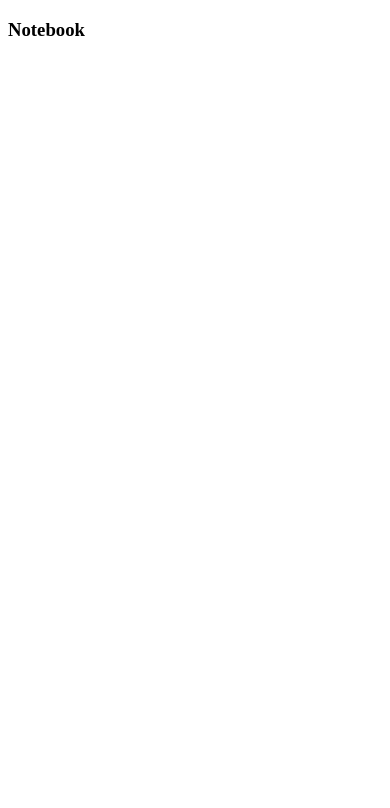
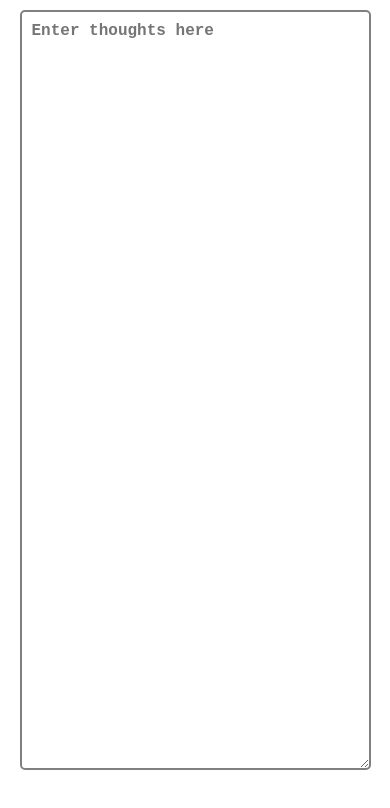
Before and after one commit to isatwant/Notebook, a plain HTML site: page index.html in a window 390 px wide. Drawn offline with Linux system fonts and the light colour scheme.

Commit message:
main page designed

```diff
--- a/index.html
+++ b/index.html
@@ -3,9 +3,12 @@
 <head>
     <meta charset="UTF-8">
     <meta name="viewport" content="width=device-width, initial-scale=1.0">
+    <link rel="stylesheet" href="style.css">
     <title>Note Book</title>
 </head>
 <body>
-    <h3> Notebook </h3>
+    <div class="empty-page">
+        <textarea placeholder="Enter thoughts here"></textarea>
+    </div>
 </body>
 </html>
--- /dev/null
+++ b/style.css
@@ -0,0 +1,44 @@
+*{
+    margin: 0;
+    padding: 0;
+    font-family: 'Courier New', Courier;
+    box-sizing: border-box;
+}
+body{
+    display: flex;
+    justify-content: center;
+    align-items:  center;
+    width: 100vw;
+
+
+}
+.empty-page{
+    display: flex;
+    justify-content: center;
+    width: 100%;
+    align-items: center;
+}
+textarea{
+        font-size: 22px;
+        font-weight: bold;
+        padding: 10px;
+        border: 4px solid gray;
+        border-radius: 10px;
+        height: 40vh;
+        width: 60vw;
+        margin-top: 20px;
+}
+
+@media (max-width : 600px) {
+    textarea{
+        font-size: 16px;
+        font-weight: bold;
+        padding: 10px;
+        border: 2px solid gray;
+        border-radius: 5px;
+        height: 90vh;
+        width:90%;
+        margin-top: 10px;
+}
+
+}
```
